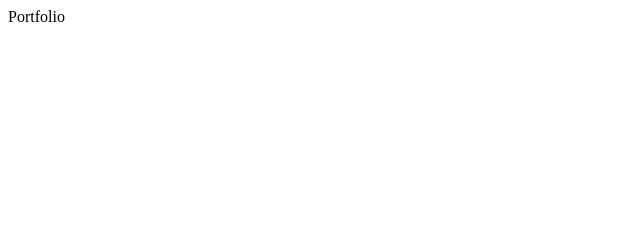
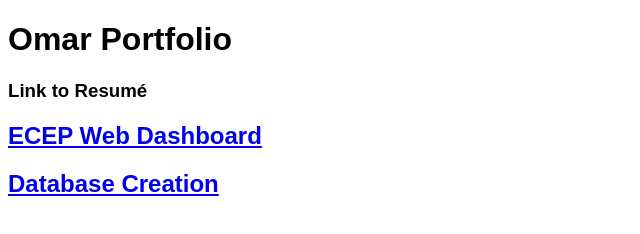
Before and after one commit to omaroaalj/Portfolio, a plain HTML site: page index.html in a window 1280 px wide. Shown: the whole page, without its empty margins (0-640 px from the left). Drawn offline with Linux system fonts and the light colour scheme.

Commit message:
Add project links and CSS

```diff
--- a/index.html
+++ b/index.html
@@ -2,9 +2,19 @@
 <html lang="en">
     <head>
         <meta charset="utf-8" />
+        <link href="styles/style.css" rel="stylesheet" />
         <title>Portfolio</title>
     </head>
     <body>
-        Portfolio
+        <h1>Omar Portfolio</h1>
+        <h3>Link to Resumé</h3>
+        <h2><a href="https://github.com/omaroaalj/Utah-CS" target="_blank">ECEP Web Dashboard</a></h2>
+        <p>
+
+        </p>
+        <h2><a href="https://github.com/omaroaalj/summer-research-2022" target="_blank">Database Creation</a></h2>
+        <p>
+
+        </p>
     </body>
 </html>
--- /dev/null
+++ b/styles/style.css
@@ -0,0 +1,3 @@
+body {
+    font-family: Arial, sans-serif;
+}
```
